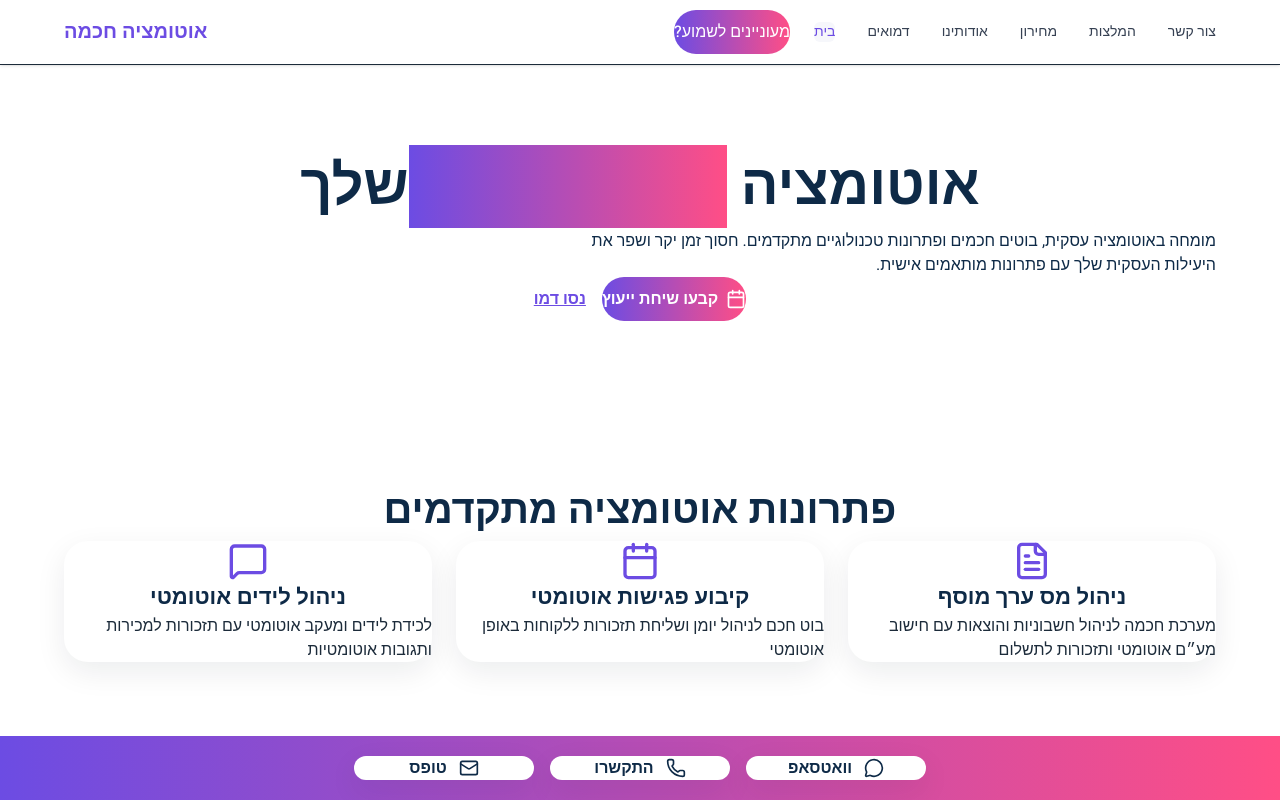
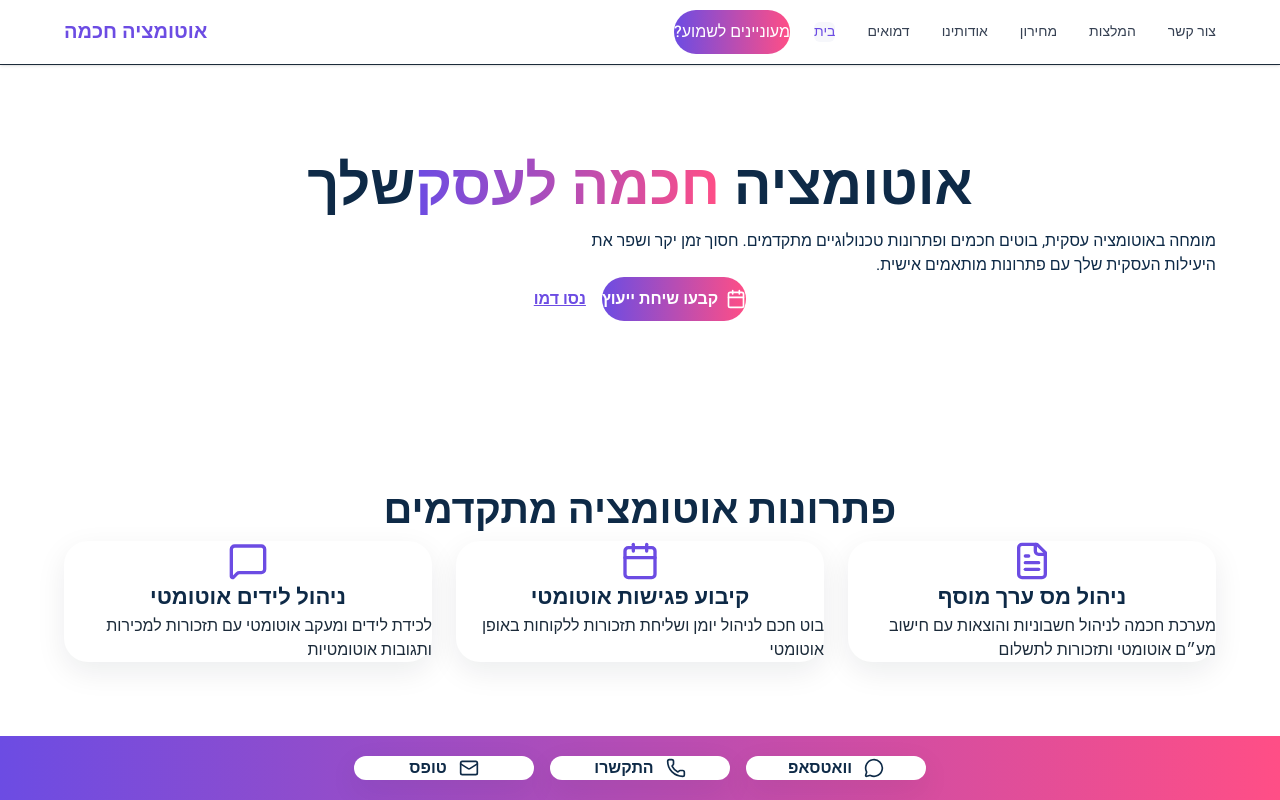
Before and after one commit to NirMeir1/smart-automation-il, a Next.js app: page / in a window 1280 px wide. Shown: the top 800 px of the page. Built offline with nearby package versions, Linux system fonts and the light colour scheme.

Commit message:
style: enhance header text styling for improved visibility

```diff
--- a/src/app/page.tsx
+++ b/src/app/page.tsx
@@ -8,10 +8,18 @@ export default function Home() {
       <section className="bg-white py-20">
         <div className="container">
           <div className="text-center">
-            <h1 className="mb-6 text-[var(--navy)]">
-              <span>אוטומציה </span>
-              <span className="bg-clip-text text-transparent" style={{ background: 'var(--accent)' }}>חכמה לעסק </span>
-              <span>שלך</span>
+            <h1 className="mb-6">
+              <span className="text-[var(--navy)]">אוטומציה </span>
+              <span
+                className="bg-clip-text text-transparent"
+                style={{
+                  backgroundImage: 'var(--accent)',
+                  WebkitBackgroundClip: 'text'
+                }}
+              >
+                חכמה לעסק
+              </span>
+              <span className="text-[var(--navy)]">שלך</span>
             </h1>
             <div className="max-w-[70ch] mx-auto mb-10">
               <p className="text-right text-[var(--navy)]">
```
